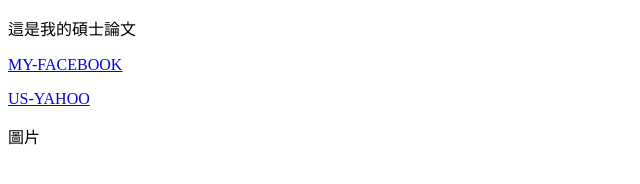
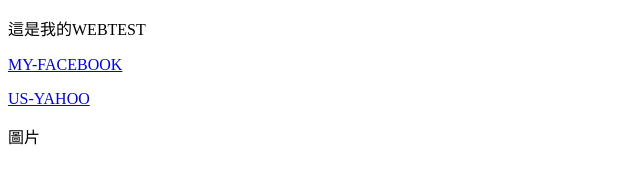
Before and after one commit to lyang0939/lyang0939.github.io, a plain HTML site: page index.html in a window 1280 px wide. Shown: the full height of the page, 0-640 px from the left. Drawn offline with Linux system fonts and the light colour scheme.

Commit message:
Update index.html

```diff
--- a/index.html
+++ b/index.html
@@ -2,10 +2,10 @@
 <html>
   <head>
     <meta  content="text/html; charset=UTF-8"  http-equiv="content-type">
-    <title>這是我的碩士論文</title>
+    <title>我的WEBTEST</title>
   </head>
   <body>
-    <p>這是我的碩士論文</p>
+    <p>這是我的WEBTEST</p>
     <p> <a  target="_blank"  title="facebook"  href="https://www.facebook.com/yunglieh.yang">
         MY-FACEBOOK </a> </p>
     <p> <a  target="_blank"  title="YAHOO"  href="https://us.yahoo.com">
```
